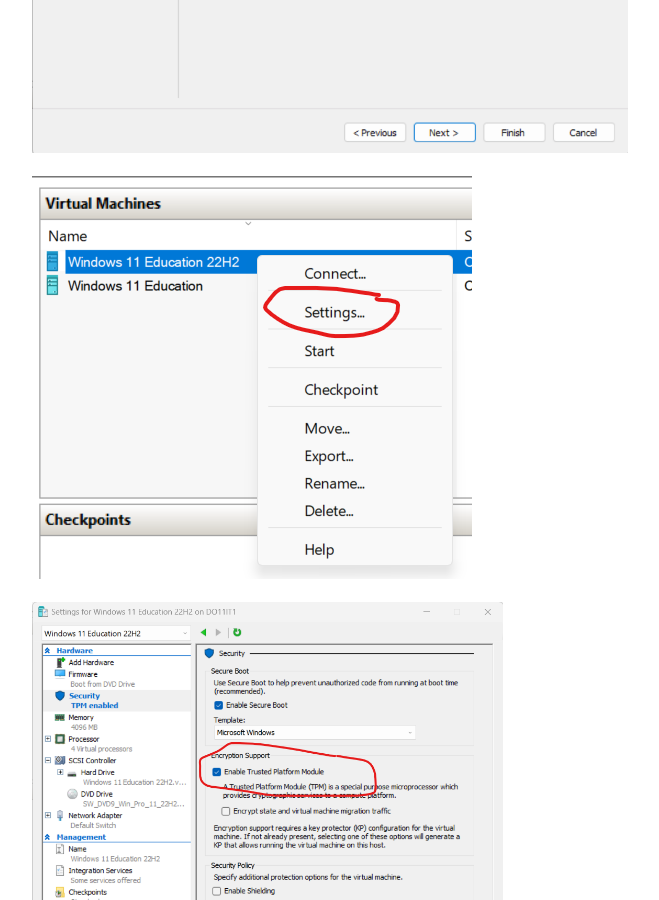
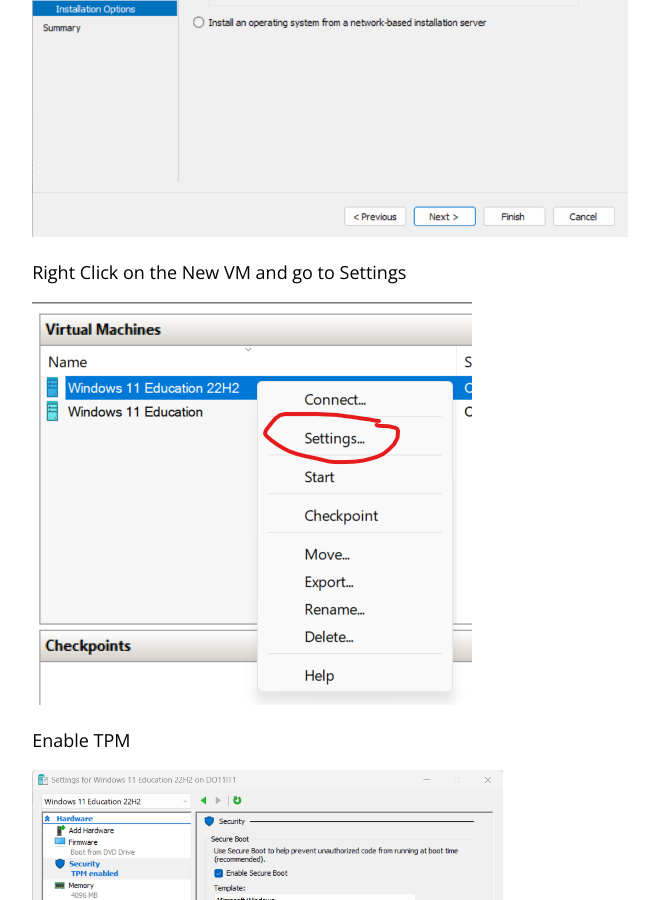
Before and after one commit to ne8801/NicksNotes.github.io, a Jekyll site: the page built from windows11.html, in a window 1280 px wide and 900 px high, scrolled down 2102 px. Shown: the whole window, without its empty margins (19-678 px from the left). Built offline with Jekyll 4.4.1, drawn with Linux system fonts in a browser that asks for light colours; some of the changed text lies outside the part shown.

Commit message:
Update windows11.html

```diff
--- a/windows11.html
+++ b/windows11.html
@@ -19,14 +19,22 @@
 <p><img src="/images/windows 11/Step 1.png" alt="Step1" /></p>
 Select Generation 2 for UEFI
 <p><img src="/images/windows 11/Step 2.png" alt="Step2" /></p>
-<p><img src="/images/windows 11/Step 3.png" alt="Step2" /></p>
-<p><img src="/images/windows 11/Step 4.png" alt="Step2" /></p>
-<p><img src="/images/windows 11/Step 5.png" alt="Step2" /></p>
-<p><img src="/images/windows 11/Step 6.png" alt="Step2" /></p>
-<p><img src="/images/windows 11/Step 7.png" alt="Step2" /></p>
-<p><img src="/images/windows 11/Step 8.png" alt="Step2" /></p>
-<p><img src="/images/windows 11/Step 9.png" alt="Step2" /></p>
-<p><img src="/images/windows 11/Step 10.png" alt="Step2" /></p>
+Set the Network Connection
+<p><img src="/images/windows 11/Step 3.png" alt="Step3" /></p>
+Add Installation Media
+<p><img src="/images/windows 11/Step 4.png" alt="Step4" /></p>
+Right Click on the New VM and go to Settings
+<p><img src="/images/windows 11/Step 5.png" alt="Step5" /></p>
+Enable TPM
+<p><img src="/images/windows 11/Step 6.png" alt="Step6" /></p>
+Select Windows Version to Install
+<p><img src="/images/windows 11/Step 7.png" alt="Step7" /></p>
+Accept the Terms
+<p><img src="/images/windows 11/Step 8.png" alt="Step8" /></p>
+Choose Custom
+<p><img src="/images/windows 11/Step 9.png" alt="Step9" /></p>
+Create New Partitions using half of the space
+<p><img src="/images/windows 11/Step 10.png" alt="Step10" /></p>
 </code>
 <hr>
   <div id="resources">
```
